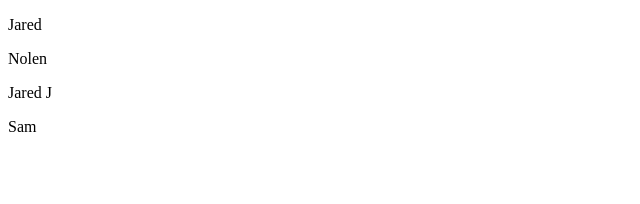
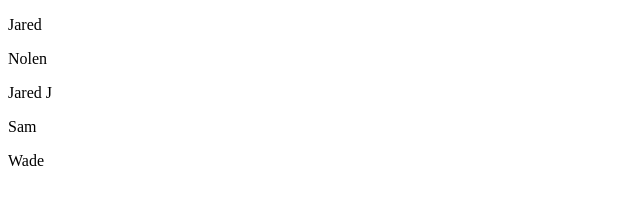
Before and after one commit to C1Thomas/test, a plain HTML site: page students.html in a window 1280 px wide. Shown: the full height of the page, 0-640 px from the left. Drawn offline with Linux system fonts and the light colour scheme.

Commit message:
added new student, Wade

```diff
--- a/students.html
+++ b/students.html
@@ -9,5 +9,6 @@
     <p>Nolen</p>
     <p>Jared J</p>
     <p>Sam</p>
+    <p>Wade</p>
 </body>
 </html>
```
